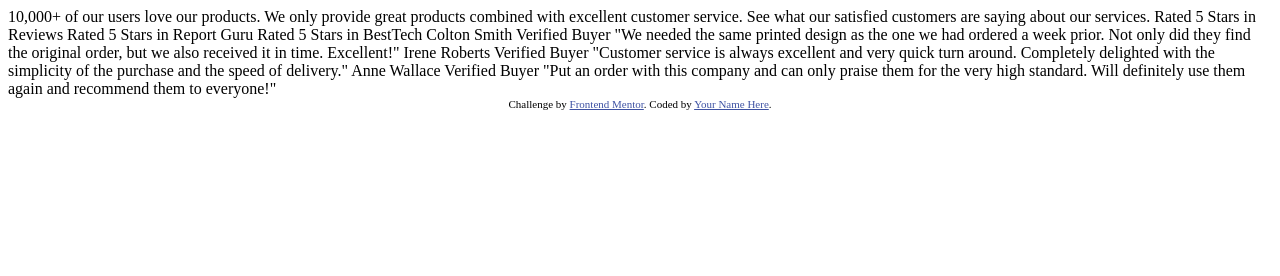
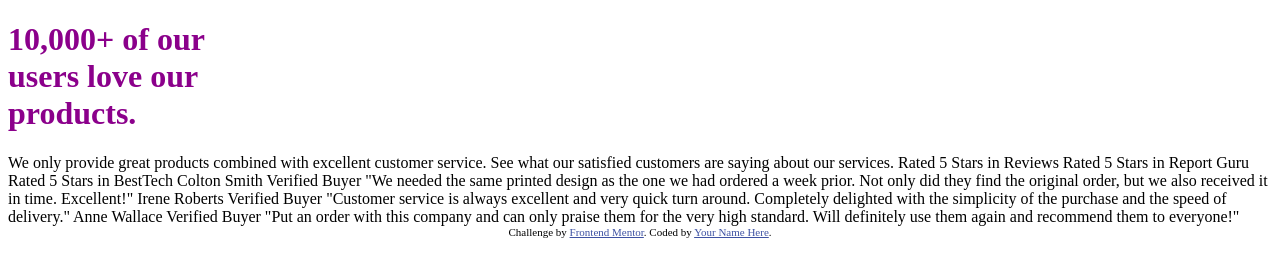
Before and after one commit to adomhamza/social-proof-section-master, a plain HTML site: page index.html in a window 1280 px wide. Drawn offline with Linux system fonts and the light colour scheme.

Commit message:
Initialized Sass

```diff
--- a/index.html
+++ b/index.html
@@ -13,6 +13,7 @@
     />
 
     <title>Frontend Mentor | Social proof section</title>
+    <link rel="stylesheet" href="styles/style.css">
 
     <!-- Feel free to remove these styles or customise in your own stylesheet 👍 -->
     <style>
@@ -26,7 +27,7 @@
     </style>
   </head>
   <body>
-    10,000+ of our users love our products.
+    <h1>10,000+ of our<br> users love our<br> products.</h1>
 
     We only provide great products combined with excellent customer service.
     See what our satisfied customers are saying about our services.
--- /dev/null
+++ b/styles/style.scss
@@ -0,0 +1,3 @@
+h1{
+    color: darkmagenta;
+}
```
Also changed, not shown: styles/style.css (added), 1 other file.
